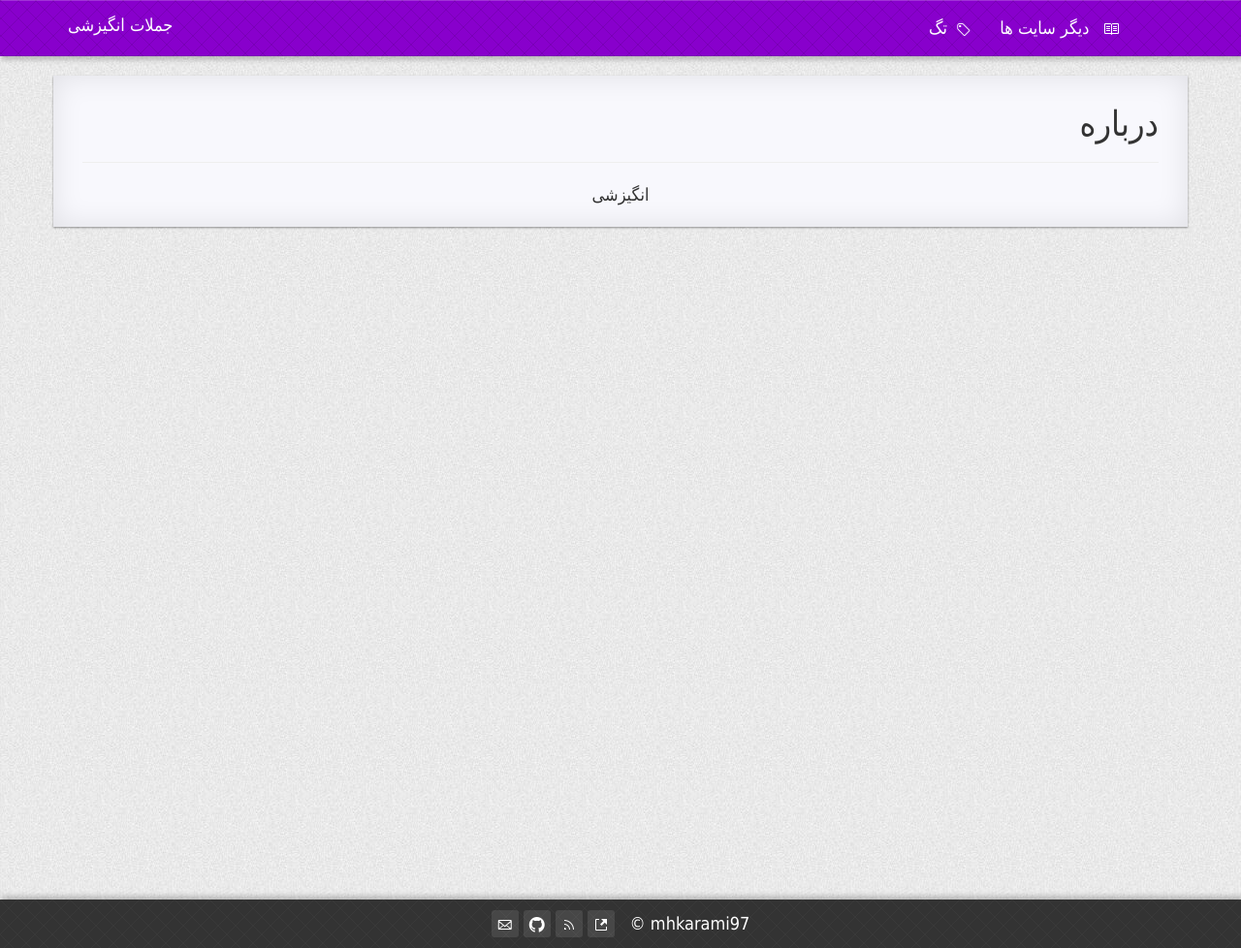
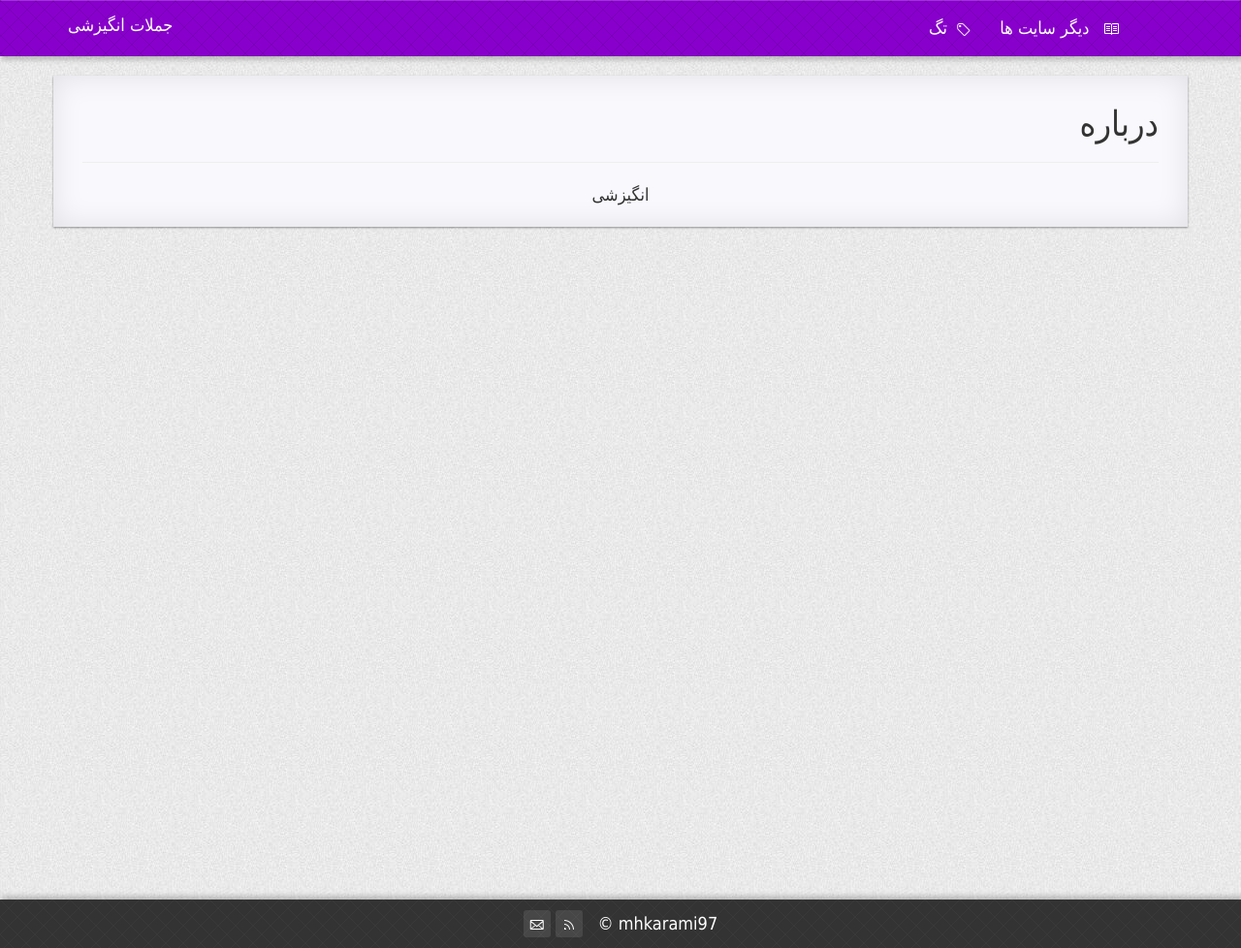
Before and after one commit to MHKarami97/sentence, a Jekyll site: the page built from pages/4about.md, in a window 1280 px wide. Shown: the whole page at 97% size. Built offline with Jekyll 4.4.1, drawn with Linux system fonts in a browser that asks for light colours.

Commit message:
fix: make ui better

```diff
--- a/_includes/footer.html
+++ b/_includes/footer.html
@@ -1,11 +1,9 @@
     <footer  class="footnote footnote-tiffany">
         <div class="container">
                 <a class="foot-item" href="mailto:{{ site.email }}" target="_blank"><span class="octicon octicon-mail"></span></a>
-                <a class="foot-item" href="https://github.com/{{ site.github.username }}" target="_blank"><span class="octicon octicon-mark-github"></span></a>
                 <a class="foot-item" href="{{ '/feed.xml' | prepend: site.baseurl | prepend: site.url }}" target="_blank"><span class="octicon octicon-rss"></span></a>
-                <a class="foot-item" href="{{ '/link/' | prepend: site.baseurl | prepend: site.url }}"><span class="octicon octicon-link-external"></span></a>
                 &nbsp;
-                <a href="https://mhkarami97.ir/#blog"><span class="word-keep">&copy; mhkarami97</span></a>
+                <a href="https://mhkarami97.ir"><span class="word-keep">&copy; mhkarami97</span></a>
         </div>
     </footer>
     <script type="text/javascript" src="{{'/static/js/jquery.min.js' | prepend:site.baseurl | prepend: site.url  }}"></script>
--- a/_includes/header.html
+++ b/_includes/header.html
@@ -23,7 +23,7 @@
                         {% if page.url == "/index.html" %}
                         <li class="active">{% else %}
                         <li>{% endif %}
-                        <a href="https://mhkarami97.ir/#blog" class="word-keep"><span class="octicon octicon-book"></span></span>&nbsp;&nbsp; دیگر سایت ها</a>
+                        <a href="https://mhkarami97.ir" class="word-keep"><span class="octicon octicon-book"></span></span>&nbsp;&nbsp; دیگر سایت ها</a>
                         </li>
                     </ul>
                 </div>
```
